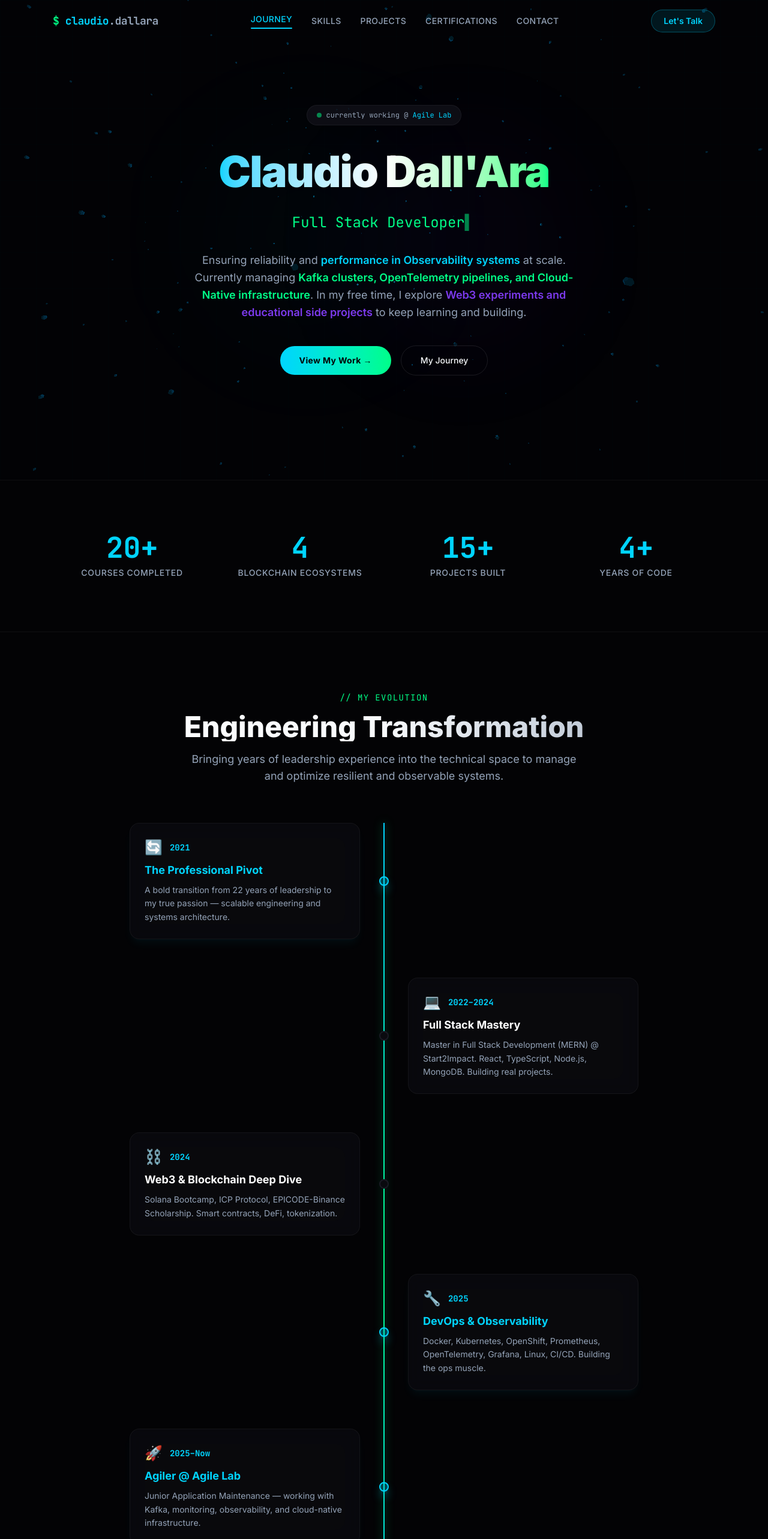
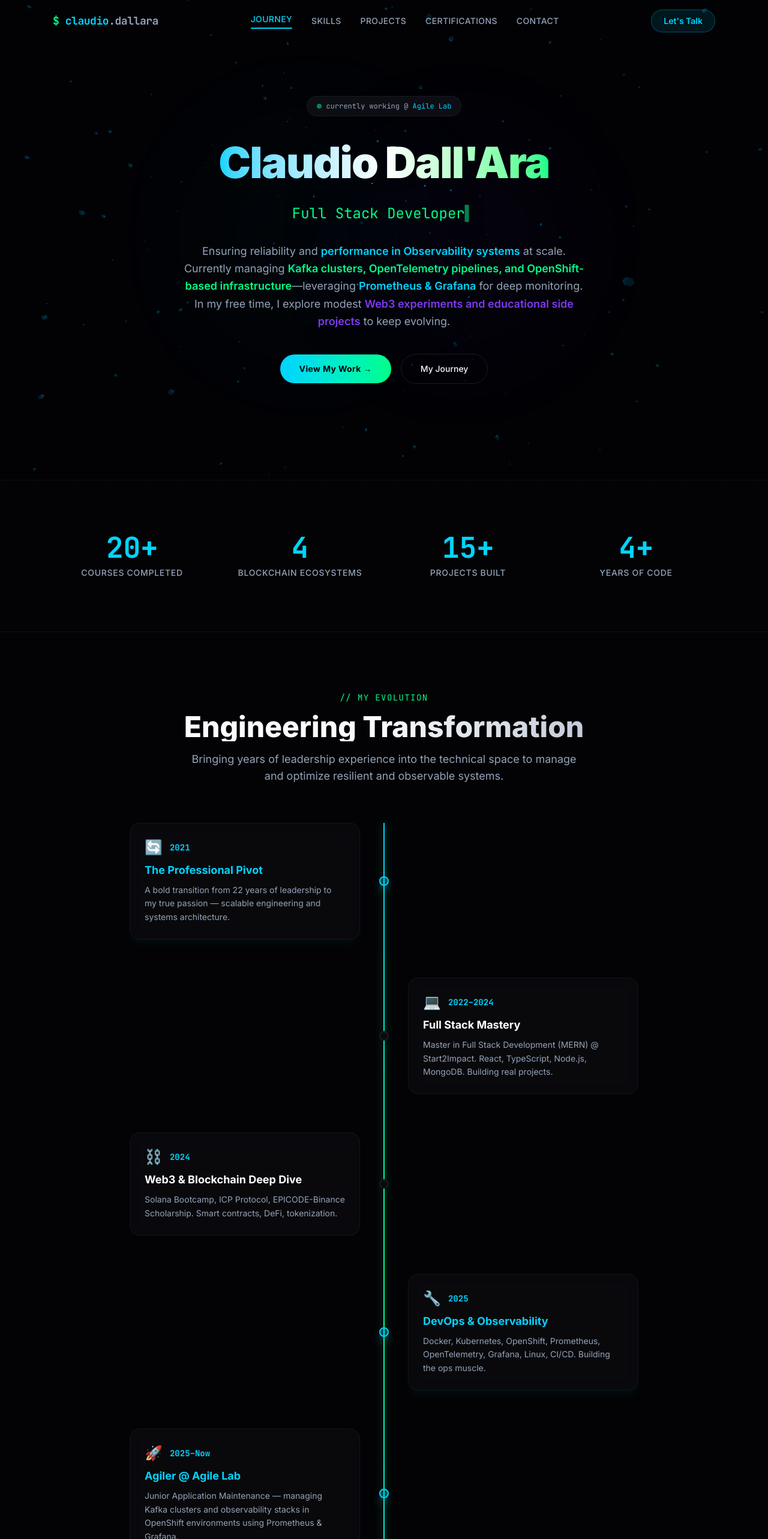
Before and after one commit to boobaGreen/Portfolio2026, a React (Vite) app: page / in a window 1280 px wide. Shown: the top 2566 px of the page at 60% size. Built offline with nearby package versions, Linux system fonts and the light colour scheme.

Commit message:
new phrase2

```diff
--- a/src/App.tsx
+++ b/src/App.tsx
@@ -326,8 +326,8 @@ function Hero() {
 
         <p className="mt-8 text-lg text-text-dim max-w-2xl mx-auto leading-relaxed">
           Ensuring reliability and <span className="text-primary font-semibold">performance in Observability systems</span> at scale.
-          Currently managing <span className="text-accent font-semibold">Kafka clusters, OpenTelemetry pipelines, and Cloud-Native infrastructure</span>.
-          In my free time, I explore <span className="text-purple font-semibold">Web3 experiments and educational side projects</span> to keep learning and building.
+          Currently managing <span className="text-accent font-semibold">Kafka clusters, OpenTelemetry pipelines, and OpenShift-based infrastructure</span>—leveraging <span className="text-primary font-semibold">Prometheus & Grafana</span> for deep monitoring.
+          In my free time, I explore modest <span className="text-purple font-semibold">Web3 experiments and educational side projects</span> to keep evolving.
         </p>
 
         <div className="mt-10 flex flex-col sm:flex-row items-center justify-center gap-4">
@@ -441,7 +441,7 @@ const journeySteps = [
   {
     year: "2025–Now",
     title: "Agiler @ Agile Lab",
-    desc: "Junior Application Maintenance — working with Kafka, monitoring, observability, and cloud-native infrastructure.",
+    desc: "Junior Application Maintenance — managing Kafka clusters and observability stacks in OpenShift environments using Prometheus & Grafana.",
     icon: "🚀",
     side: "left" as const,
     highlight: true,
```
